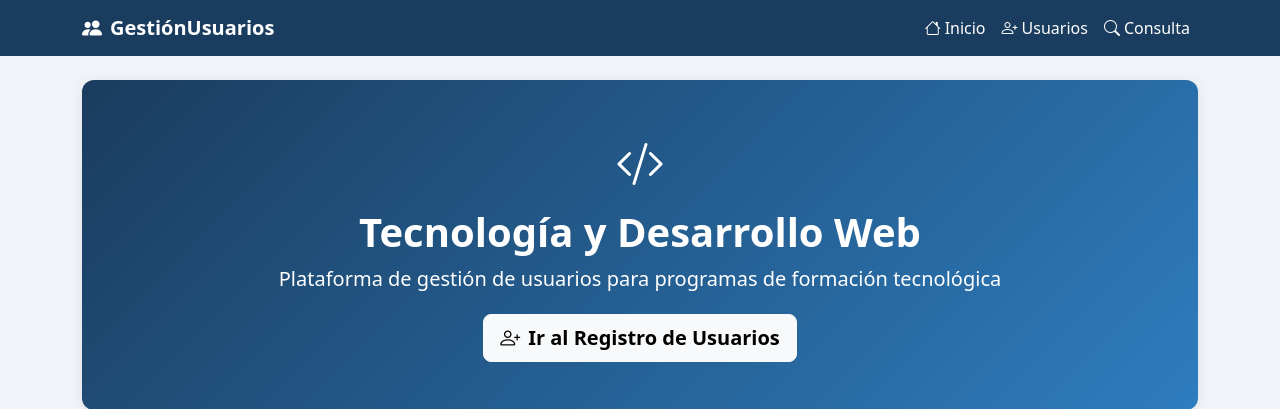
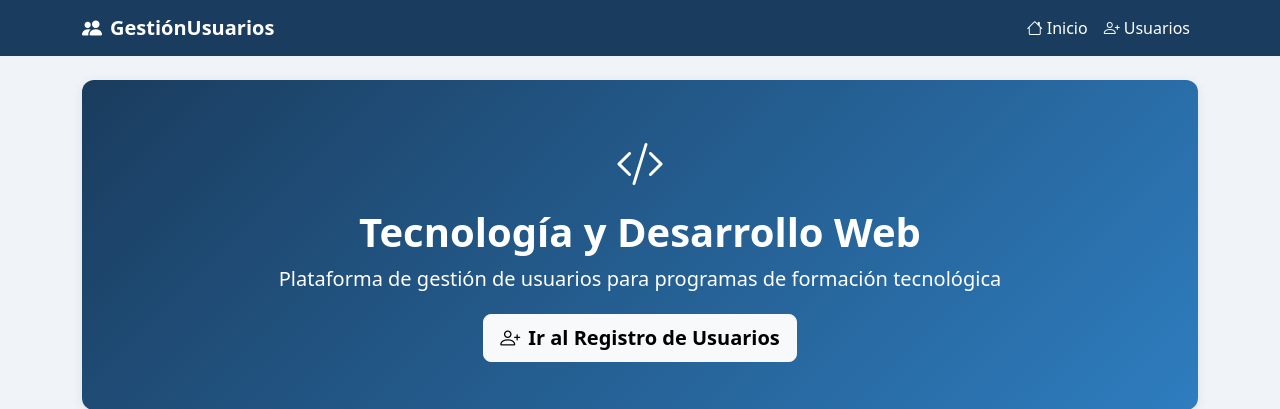
Before and after one commit to alejovargas564/gestion_usuarios, a Flask app: page / in a window 1280 px wide. Shown: the top 409 px of the page. Run offline with Flask 3, Linux system fonts and the light colour scheme; data that the repository does not hold is empty; some libraries are stand-ins or nearby versions.

Commit message:
Update base.html

```diff
--- a/templates/base.html
+++ b/templates/base.html
@@ -38,11 +38,6 @@
               <i class="bi bi-person-plus me-1"></i>Usuarios
             </a>
           </li>
-          <li class="nav-item">
-            <a class="nav-link" href="{{ url_for('consulta_rapida') }}">
-              <i class="bi bi-search me-1"></i>Consulta
-            </a>
-          </li>
         </ul>
       </div>
     </div>
```
